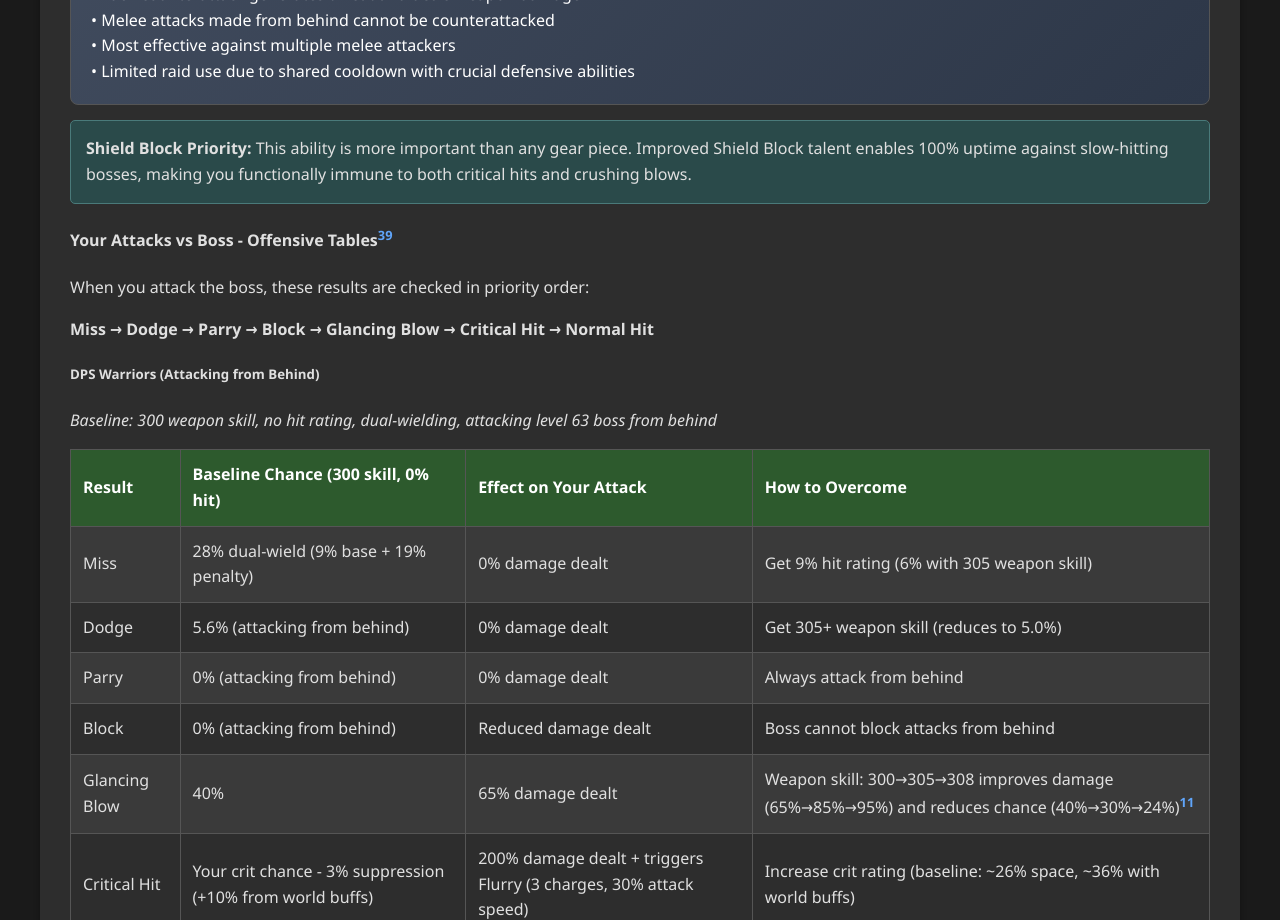
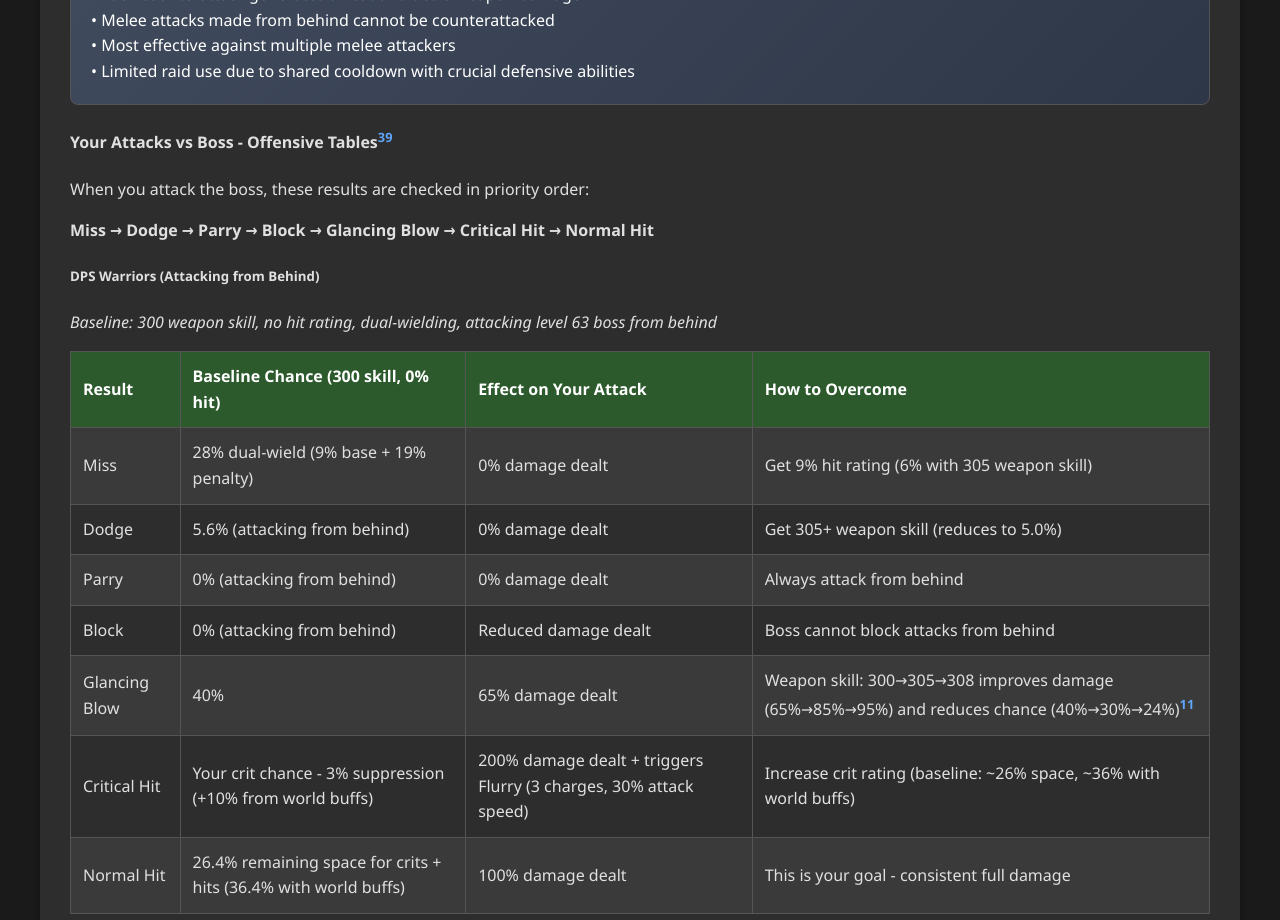
Before and after one commit to NPC6388/wow-classic-warrior-tank-guide, a plain HTML site: page index.html in a window 1280 px wide. Shown: the part 5320-6240 px from the top of the page. Drawn offline with Linux system fonts and the light colour scheme.

Commit message:
Remove Shield Block Priority note
🤖 Generated with [Claude Code](https://claude.com/claude-code)

Co-Authored-By: Claude <noreply@anthropic.com>

```diff
--- a/index.html
+++ b/index.html
@@ -784,10 +784,6 @@
             • Limited raid use due to shared cooldown with crucial defensive abilities
         </div>
 
-        <div class="tip">
-            <strong>Shield Block Priority:</strong> This ability is more important than any gear piece. Improved Shield Block talent enables 100% uptime against slow-hitting bosses, making you functionally immune to both critical hits and crushing blows.
-        </div>
-
         <h4>Your Attacks vs Boss - Offensive Tables<a href="#footnote-3" class="footnote-ref">3</a><a href="#footnote-9" class="footnote-ref">9</a></h4>
         <p>When you attack the boss, these results are checked in priority order:</p>
         <p><strong>Miss → Dodge → Parry → Block → Glancing Blow → Critical Hit → Normal Hit</strong></p>
```
